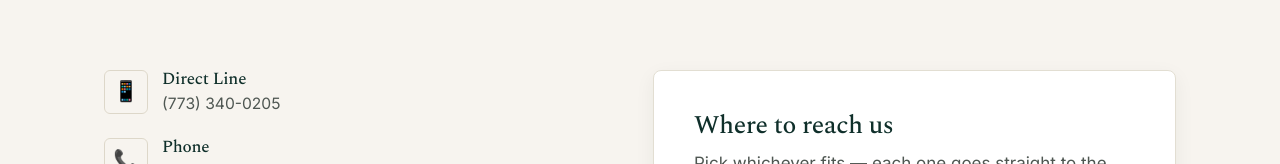
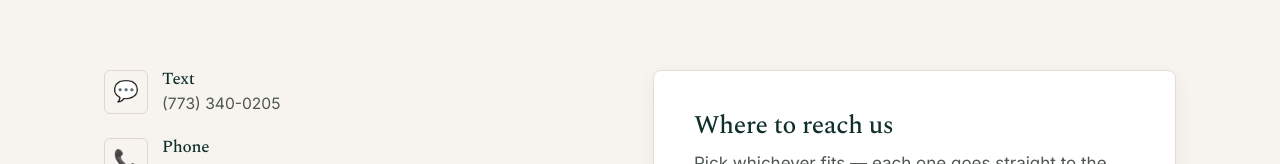
Before and after one commit to eoforidanso/emmanus, a React (Vite) app: page /contact in a window 1280 px wide. Shown: the part 452-616 px from the top of the page. Built offline with nearby package versions, Linux system fonts and the light colour scheme.

Commit message:
Relabel (773) 340-0205 as Text
Changed heading from "Direct Line" to "Text", switched the link from
tel: to sms: so it opens a message rather than a call, and updated the
icon accordingly.

Co-Authored-By: Claude Fable 5 <noreply@anthropic.com>

```diff
--- a/src/pages/Contact.jsx
+++ b/src/pages/Contact.jsx
@@ -27,11 +27,11 @@ export default function Contact() {
           <div className="grid-2" style={{ alignItems: "start" }}>
             <div className="contact-info">
               <div className="contact-info__item">
-                <div className="card__icon" aria-hidden="true">📱</div>
+                <div className="card__icon" aria-hidden="true">💬</div>
                 <div>
-                  <h4>Direct Line</h4>
+                  <h4>Text</h4>
                   <p>
-                    <a href="tel:+17733400205">(773) 340-0205</a>
+                    <a href="sms:+17733400205">(773) 340-0205</a>
                   </p>
                 </div>
               </div>
```
